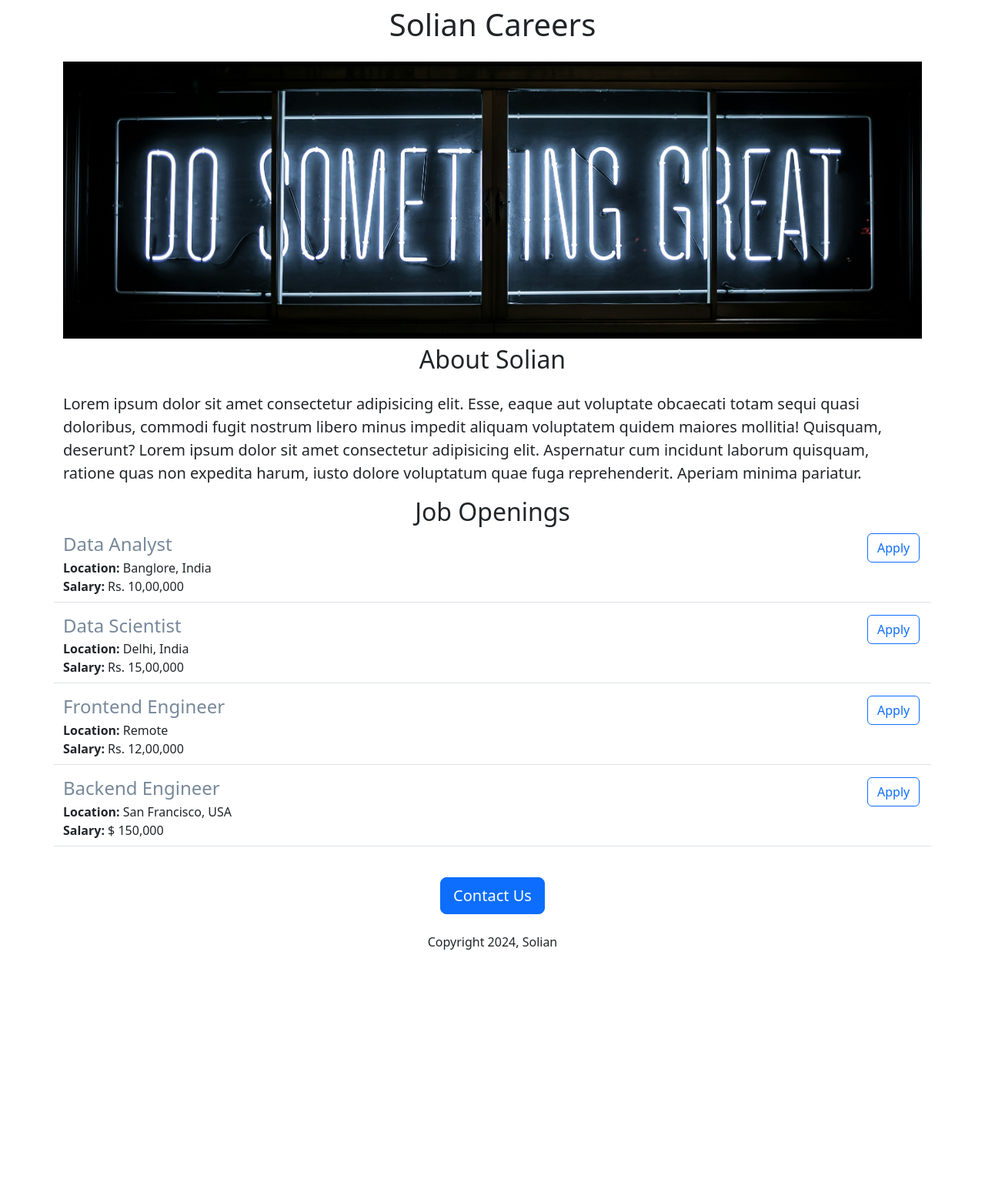
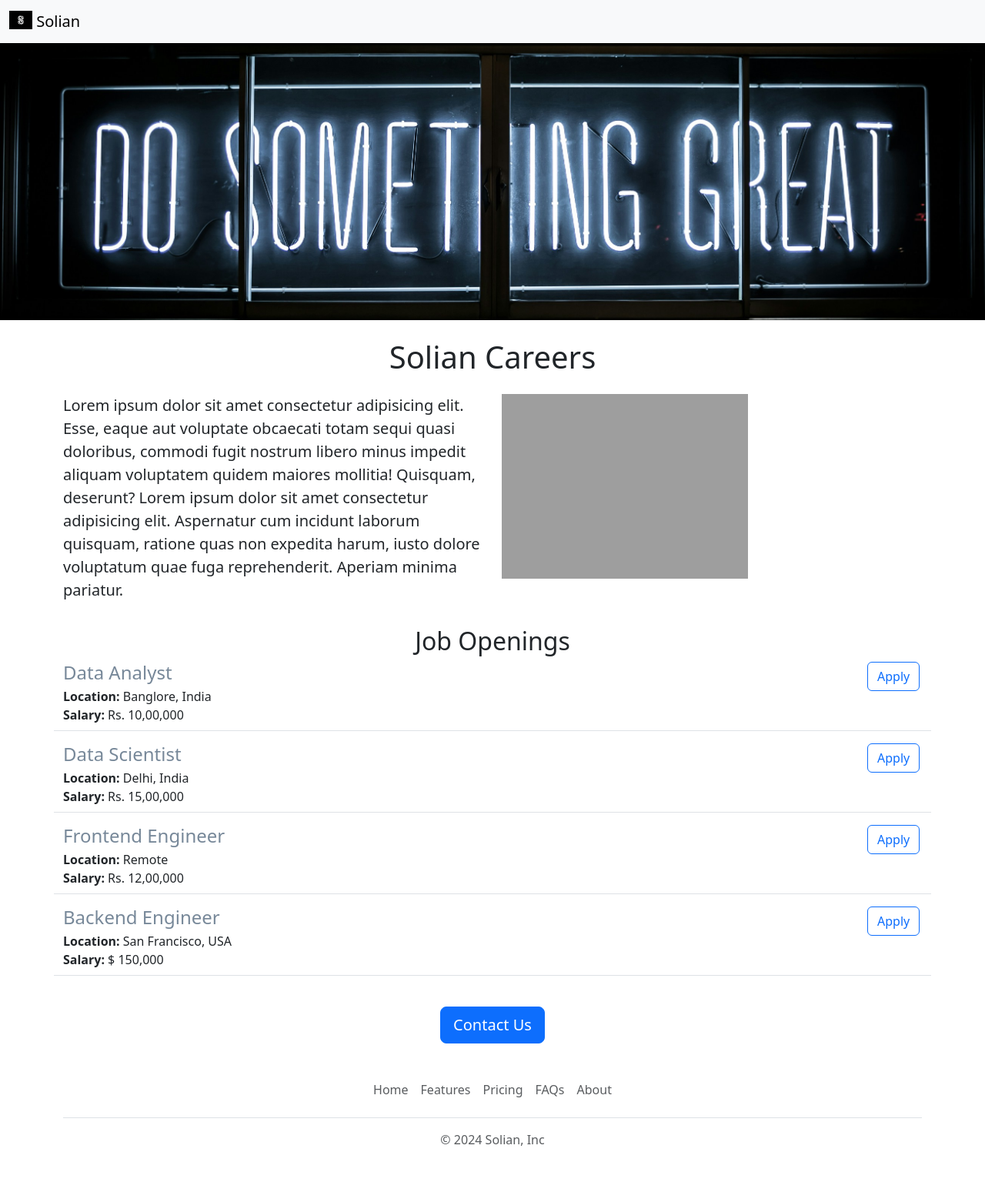
Before and after one commit to pxxjan/Solian-Careers-App, a Flask app: page / in a window 1280 px wide. Shown: the whole page at 77% size. Before the commit the page ends 1234 px from the top, so only its background shows below. Run offline with Flask 3, Linux system fonts and the light colour scheme; grey boxes are pictures that could not be loaded.

Commit message:
functional changes

```diff
--- /dev/null
+++ b/templates/footer.html
@@ -0,0 +1,12 @@
+<div class="container">
+    <footer class="py-3 my-4">
+      <ul class="nav justify-content-center border-bottom pb-3 mb-3">
+        <li class="nav-item"><a href="#" class="nav-link px-2 text-body-secondary">Home</a></li>
+        <li class="nav-item"><a href="#" class="nav-link px-2 text-body-secondary">Features</a></li>
+        <li class="nav-item"><a href="#" class="nav-link px-2 text-body-secondary">Pricing</a></li>
+        <li class="nav-item"><a href="#" class="nav-link px-2 text-body-secondary">FAQs</a></li>
+        <li class="nav-item"><a href="#" class="nav-link px-2 text-body-secondary">About</a></li>
+      </ul>
+      <p class="text-center text-body-secondary">&copy; 2024 Solian, Inc</p>
+    </footer>
+  </div>
--- a/templates/home.html
+++ b/templates/home.html
@@ -13,32 +13,46 @@
             height: 360px;
             width: 100%;
             object-fit: cover;
+            margin-bottom: 16px;
         }
     </style>
 
 </head>
 
 <body>
+    {% include 'nav.html' %}
+    <img class="img-fluid" id="banner" src="static/banner.jpg" height="320" alt="">
     <div class="container">
 
         <h1 class="text-center mt-2 mb-4">Solian Careers</h1>
-        <img class="img-fluid" id="banner" src="static/banner.jpg" height="320" alt="">
-        <h2 class="text-center mt-2 mb-4">About Solian</h2>
-        <p class="lead">Lorem ipsum dolor sit amet consectetur adipisicing elit. Esse, eaque aut voluptate obcaecati
-            totam sequi quasi doloribus, commodi fugit nostrum libero minus impedit aliquam voluptatem quidem maiores
-            mollitia! Quisquam, deserunt? Lorem ipsum dolor sit amet consectetur adipisicing elit. Aspernatur cum incidunt laborum quisquam, ratione quas non expedita harum, iusto dolore voluptatum quae fuga reprehenderit. Aperiam minima pariatur. </p>
+        <div class="row" style="margin-bottom: 16px;">
+            <div class="col-md-6">
+                <p class="lead">
+                    Lorem ipsum dolor sit amet consectetur adipisicing elit. Esse, eaque aut voluptate obcaecati
+                    totam sequi quasi doloribus, commodi fugit nostrum libero minus impedit aliquam voluptatem quidem
+                    maiores
+                    mollitia! Quisquam, deserunt? Lorem ipsum dolor sit amet consectetur adipisicing elit. Aspernatur
+                    cum
+                    incidunt laborum quisquam, ratione quas non expedita harum, iusto dolore voluptatum quae fuga
+                    reprehenderit. Aperiam minima pariatur.
+                </p>
+            </div>
+            <div class="d-none d-md-block col-md-6">
+                <img src="/static/people.jpg" style="height: 240px;" alt="">
+            </div>
+        </div>
         <h2 class="text-center">Job Openings</h2>
         <div>
             {% for job in jobs %}
-               {% include 'jobitems.html'%}
+            {% include 'jobitems.html'%}
             {% endfor %}
         </div>
         <div class="text-center">
             <button class="btn btn-primary btn-lg mt-4">Contact Us</button>
-            <p class="mt-4">Copyright 2024, Solian</p>
         </div>
 
     </div>
+    {% include 'footer.html' %}
 </body>
 
 </html>
--- /dev/null
+++ b/templates/nav.html
@@ -0,0 +1,10 @@
+<nav class="navbar bg-body-tertiary shadow-sm fixed-top bg-white">
+    <div class="container-fluid">
+        <a class="navbar-brand" href="#">
+            <img src="/static/logo.jpg" alt="Logo" width="30" height="24" class="d-inline-block align-text-top">
+            Solian
+        </a>
+    </div>
+</nav>
+
+<div style="height: 56px;"></div>
```
Also changed, not shown: static/logo.jpg (added), 1 other file.
